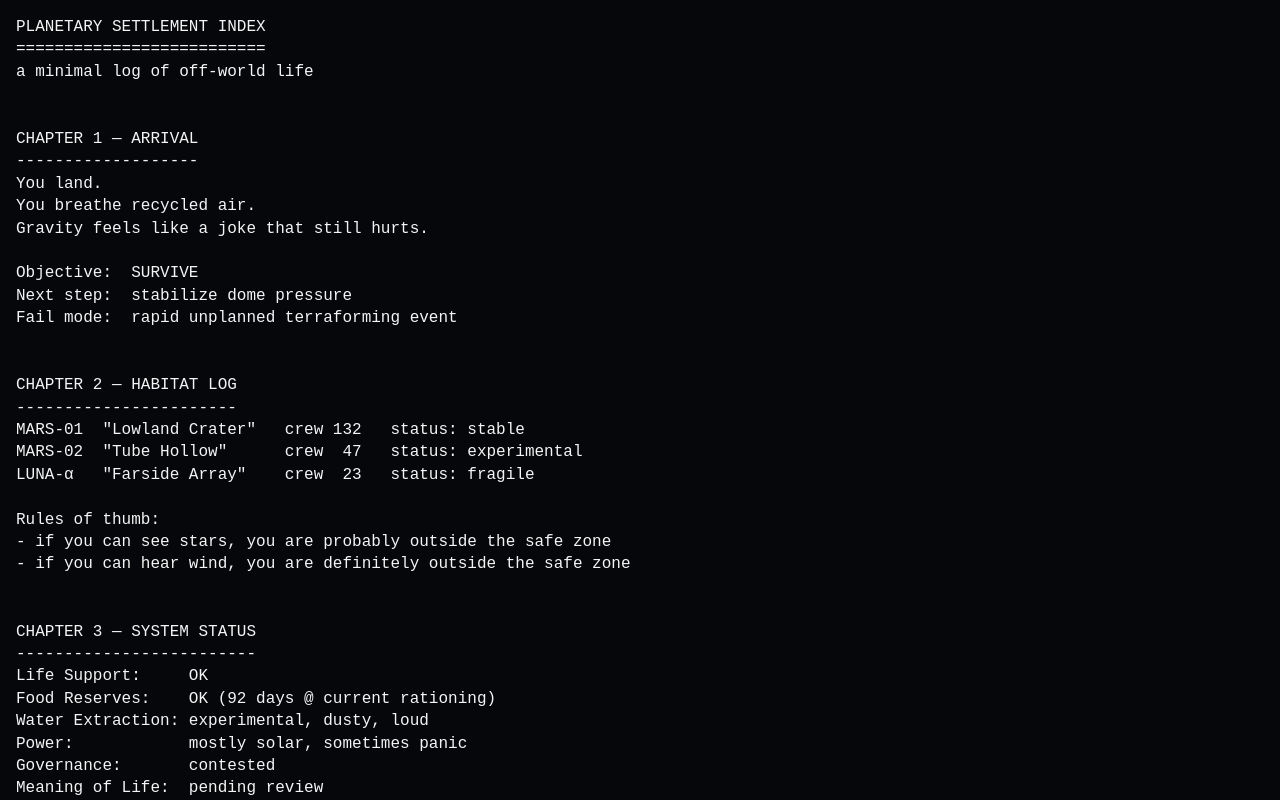
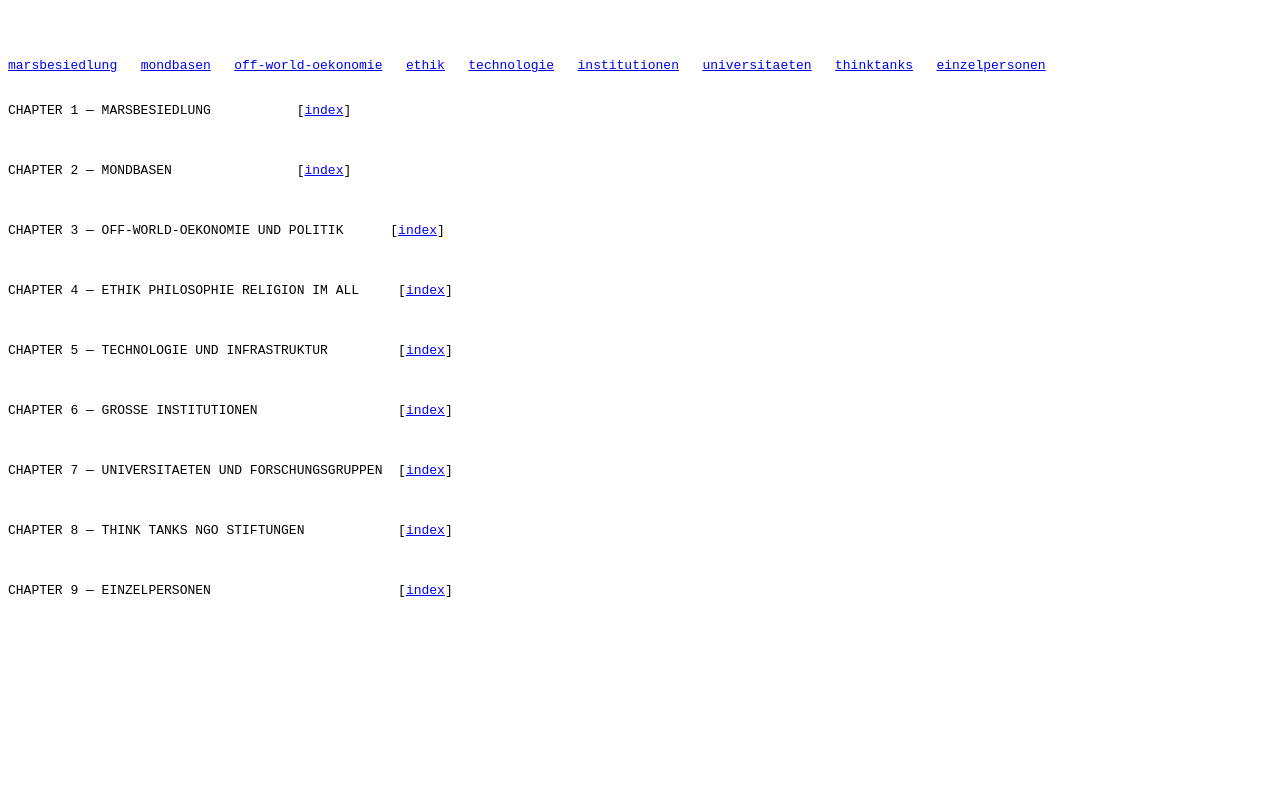
Before and after one commit to Tino-999/settlementindex, a plain HTML site: page index.html in a window 1280 px wide. Shown: the top 800 px of the page. Drawn offline with Linux system fonts and the light colour scheme.

```diff
--- a/index.html
+++ b/index.html
@@ -1,129 +1,47 @@
 <!doctype html>
-<html lang="de">
-<head>
-  <meta charset="utf-8" />
-  <title>Planetary Settlement Index</title>
-  <meta name="viewport" content="width=device-width, initial-scale=1" />
-  <style>
-    body {
-      margin: 0;
-      padding: 1rem;
-      background: #05070a;
-      color: #f4f4f4;
-      font-family: ui-monospace, SFMono-Regular, Menlo, Monaco, Consolas,
-                   "Liberation Mono", "Courier New", monospace;
-      font-size: 16px;
-      line-height: 1.4;
-    }
-    pre {
-      margin: 0;
-      white-space: pre-wrap;
-    }
-  </style>
-</head>
-<body>
+<meta charset="utf-8" />
+<title>Planetary Settlement Index</title>
+
 <pre>
-PLANETARY SETTLEMENT INDEX
-==========================
-a minimal log of off-world life
+
+<a id="id"></a>
+
+<a href="#marsbesiedlung">marsbesiedlung</a>   <a href="#mondbasen">mondbasen</a>   <a href="#offworld">off-world-oekonomie</a>   <a href="#ethik">ethik</a>   <a href="#technologie">technologie</a>   <a href="#institutionen">institutionen</a>   <a href="#unis">universitaeten</a>   <a href="#thinktanks">thinktanks</a>   <a href="#einzelpersonen">einzelpersonen</a>
 
 
-CHAPTER 1 — ARRIVAL
--------------------
-You land.
-You breathe recycled air.
-Gravity feels like a joke that still hurts.
-
-Objective:  SURVIVE
-Next step:  stabilize dome pressure
-Fail mode:  rapid unplanned terraforming event
+CHAPTER 1 — MARSBESIEDLUNG           [<a href="#id">index</a>]
+<a id="marsbesiedlung"></a>
 
 
-CHAPTER 2 — HABITAT LOG
------------------------
-MARS-01  "Lowland Crater"   crew 132   status: stable
-MARS-02  "Tube Hollow"      crew  47   status: experimental
-LUNA-α   "Farside Array"    crew  23   status: fragile
-
-Rules of thumb:
-- if you can see stars, you are probably outside the safe zone
-- if you can hear wind, you are definitely outside the safe zone
+CHAPTER 2 — MONDBASEN                [<a href="#id">index</a>]
+<a id="mondbasen"></a>
 
 
-CHAPTER 3 — SYSTEM STATUS
--------------------------
-Life Support:     OK
-Food Reserves:    OK (92 days @ current rationing)
-Water Extraction: experimental, dusty, loud
-Power:            mostly solar, sometimes panic
-Governance:       contested
-Meaning of Life:  pending review
-
-Failure modes (top 3):
-1) no air
-2) no water
-3) too many meetings
+CHAPTER 3 — OFF-WORLD-OEKONOMIE UND POLITIK      [<a href="#id">index</a>]
+<a id="offworld"></a>
 
 
-CHAPTER 4 — THE FIRST ARGUMENT
-------------------------------
-"Who decides who decides?"
-
-First recorded council conflict in MARS-01.
-Ten minutes of silence.
-Then someone made popcorn and it got worse.
-
-Open questions:
-- who owns a sunrise on a different world?
-- can you vote yourself back to Earth?
-- is boredom a safety risk?
+CHAPTER 4 — ETHIK PHILOSOPHIE RELIGION IM ALL     [<a href="#id">index</a>]
+<a id="ethik"></a>
 
 
-CHAPTER 5 — ETHICS / PHILOSOPHY
--------------------------------
-- Does a new world need new sins?
-- What does ownership mean without Earth?
-- If a child is born here, whose dream is it?
-- How much risk can a society sign for unborn people?
-
-Working principle:
-    no gods, no heroes, no shareholders —
-    only responsibilities.
+CHAPTER 5 — TECHNOLOGIE UND INFRASTRUKTUR         [<a href="#id">index</a>]
+<a id="technologie"></a>
 
 
-CHAPTER 6 — MISSION LOG
-------------------------
-2042-03-01  permanent crew arrival in MARS-01
-2042-07-19  sub-horizon ice confirmed
-2043-02-08  first off-world birth
-2043-11-23  settlement council rejects private land
-2044-01-04  first recorded "I miss traffic" in logbook
+CHAPTER 6 — GROSSE INSTITUTIONEN                  [<a href="#id">index</a>]
+<a id="institutionen"></a>
 
 
-CHAPTER 7 — NEXT MOVES
-----------------------
-Phase 1: stabilize underground habitats
-Phase 2: local food loops, less Earth dependency
-Phase 3: inter-settlement transport corridor
-Phase 4: kids who think "Earth" is a nice place to visit
-
-Engineering mantra:
-- mass down
-- redundancy up
-- complexity last
+CHAPTER 7 — UNIVERSITAETEN UND FORSCHUNGSGRUPPEN  [<a href="#id">index</a>]
+<a id="unis"></a>
 
 
-APPENDIX — INDEX
-----------------
-charter/   baseline rules, airlocks & arguments
-habitats/  technical notes, failure stories, fixes
-people/    crews, families, what keeps them going
+CHAPTER 8 — THINK TANKS NGO STIFTUNGEN            [<a href="#id">index</a>]
+<a id="thinktanks"></a>
 
 
-LAST LINE (FOR NOW)
--------------------
-"If we fail here, it won’t be because space is hostile.
-It’ll be because we packed our old habits better than our tools."
+CHAPTER 9 — EINZELPERSONEN                        [<a href="#id">index</a>]
+<a id="einzelpersonen"></a>
+
 </pre>
-</body>
-</html>
```
